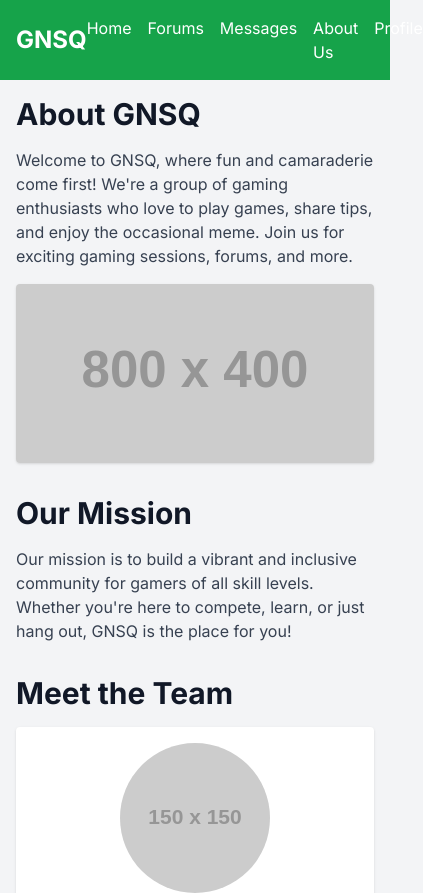
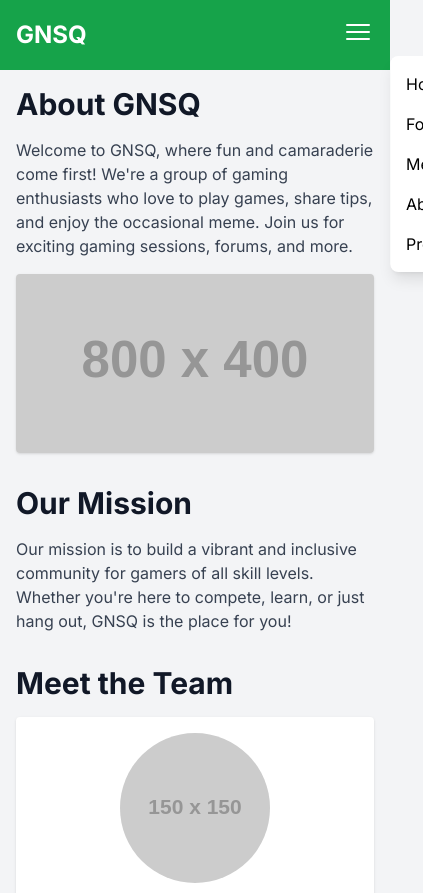
Before and after one commit to x9751/test.gnsq.org, a Next.js app: page /about in a window 390 px wide. Shown: the top 893 px of the page, 423 px wide, since content can reach past the window. Built offline with nearby package versions, Linux system fonts and the light colour scheme.

Commit message:
added mobile menu

```diff
--- /dev/null
+++ b/src/app/components/MobileMenu.tsx
@@ -0,0 +1,62 @@
+"use client";
+
+import Link from "next/link";
+import { useState } from "react";
+
+export default function MobileMenu() {
+	const [isMenuOpen, setIsMenuOpen] = useState(false);
+
+	return (
+		<div className="">
+			<button onClick={() => setIsMenuOpen(!isMenuOpen)}>
+      <svg
+					aria-hidden="true"
+					fill="none"
+					strokeWidth={1.5}
+					stroke="currentColor"
+					viewBox="0 0 24 24"
+					xmlns="http://www.w3.org/2000/svg"
+					className="w-8 h-8 text-white"
+				>
+					<path
+						d="M3.75 6.75h16.5M3.75 12h16.5m-16.5 5.25h16.5"
+						strokeLinecap="round"
+						strokeLinejoin="round"
+					/>
+				</svg>
+			</button>
+			<div
+				data-isMenuOpen={isMenuOpen}
+				className="fixed top-14 right-0 transition-all duration-300 translate-x-full data-[isMenuOpen=true]:-translate-x-0 bg-white text-black rounded-l-lg shadow-lg"
+			>
+				<ul className="flex flex-col space-y-4 py-4">
+					<li>
+						<Link href="/" className="hover:underline p-4">
+							Home
+						</Link>
+					</li>
+					<li>
+						<Link href="/forums" className="hover:underline p-4">
+							Forums
+						</Link>
+					</li>
+					<li>
+						<Link href="/messages" className="hover:underline p-4">
+							Messages
+						</Link>
+					</li>
+					<li>
+						<Link href="/about" className="hover:underline p-4">
+							About Us
+						</Link>
+					</li>
+					<li>
+						<Link href="/profile" className="hover:underline p-4">
+							Profile
+						</Link>
+					</li>
+				</ul>
+			</div>
+		</div>
+	);
+}
--- a/src/app/components/header.tsx
+++ b/src/app/components/header.tsx
@@ -1,17 +1,46 @@
-import Link from "next/link"
+import Link from "next/link";
+import MobileMenu from "./MobileMenu";
+
 export default function Header() {
 	return (
-    <header className="bg-green-600 p-4 text-white">
+		<header className="bg-green-600 p-4 text-white overflow-hidden">
 			<nav className="container mx-auto flex justify-between items-center">
 				<h1 className="text-2xl font-bold">GNSQ</h1>
+				<div>
+					<div className="hidden sm:block">
 						<ul className="flex space-x-4">
-                <li><Link href="/" className="hover:underline">Home</Link></li>
-                <li><Link href="/forums" className="hover:underline">Forums</Link></li>
-                <li><Link href="/messages" className="hover:underline">Messages</Link></li>
-                <li><Link href="/about" className="hover:underline">About Us</Link></li>
-                <li><Link href="/profile" className="hover:underline">Profile</Link></li>
+							<li>
+								<Link href="/" className="hover:underline">
+									Home
+								</Link>
+							</li>
+							<li>
+								<Link href="/forums" className="hover:underline">
+									Forums
+								</Link>
+							</li>
+							<li>
+								<Link href="/messages" className="hover:underline">
+									Messages
+								</Link>
+							</li>
+							<li>
+								<Link href="/about" className="hover:underline">
+									About Us
+								</Link>
+							</li>
+							<li>
+								<Link href="/profile" className="hover:underline">
+									Profile
+								</Link>
+							</li>
 						</ul>
+					</div>
+					<div className="block sm:hidden">
+						<MobileMenu />
+					</div>
+				</div>
 			</nav>
 		</header>
-  )
+	);
 }
```
Lines whose indentation alone changed are shown as unchanged.
